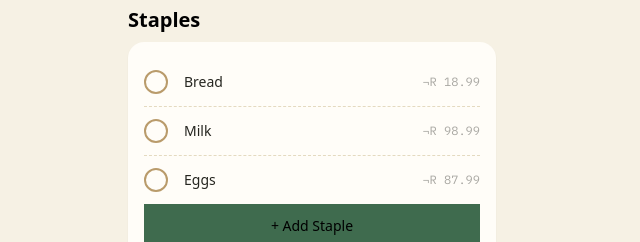
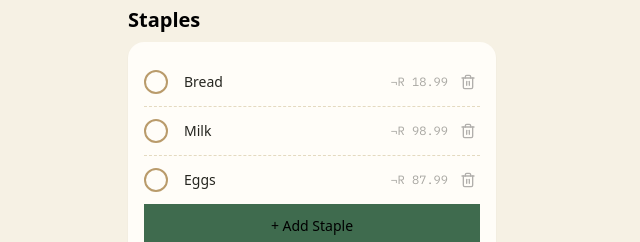
Before and after one commit to Khulekani1211/grocery-budget-app, a React (Vite) app: page / in a window 1280 px wide. Shown: the part 256-498 px from the top of the page, without its empty margins (328-968 px from the left). Built offline with nearby package versions, Linux system fonts and the light colour scheme.

Commit message:
Adding and styling the remove button on the Staples Row

```diff
--- a/src/components/StapleRow.jsx
+++ b/src/components/StapleRow.jsx
@@ -2,7 +2,7 @@ import {useState} from 'react';
 import {COLORS} from '../constants/colors.js';
 import Money from './Money.jsx';
 
-export default function StapleRow({ item, isEditing, onRowClick, onConfirm, onCancel }) {
+export default function StapleRow({ item, isEditing, onRowClick, onConfirm, onCancel, onRemove }) {
   const [priceDraft, setPriceDraft] = useState(String(item.defaultPrice));
 
   if (isEditing) {
@@ -72,6 +72,16 @@ export default function StapleRow({ item, isEditing, onRowClick, onConfirm, onCa
                 )
             }
 
+            <button
+                onClick={onRemove}
+                aria-label={`Remove ${item.name} from staples`}
+                className="p-1 shrink-0"
+            >
+                <span style={{ color: COLORS.ink, opacity: 0.3 }}>
+                    <svg xmlns="http://www.w3.org/2000/svg" width="16" height="16" viewBox="0 0 24 24" fill="none" stroke="#000000" stroke-width="2" stroke-linecap="round" stroke-linejoin="round"><path d="M3 6h18"></path><path d="M19 6v14c0 1-1 2-2 2H7c-1 0-2-1-2-2V6"></path><path d="M8 6V4c0-1 1-2 2-2h4c1 0 2 1 2 2v2"></path><line x1="10" x2="10" y1="11" y2="17"></line><line x1="14" x2="14" y1="11" y2="17"></line></svg>
+                </span>
+            </button>
+
         </li>
     );
 }
```
